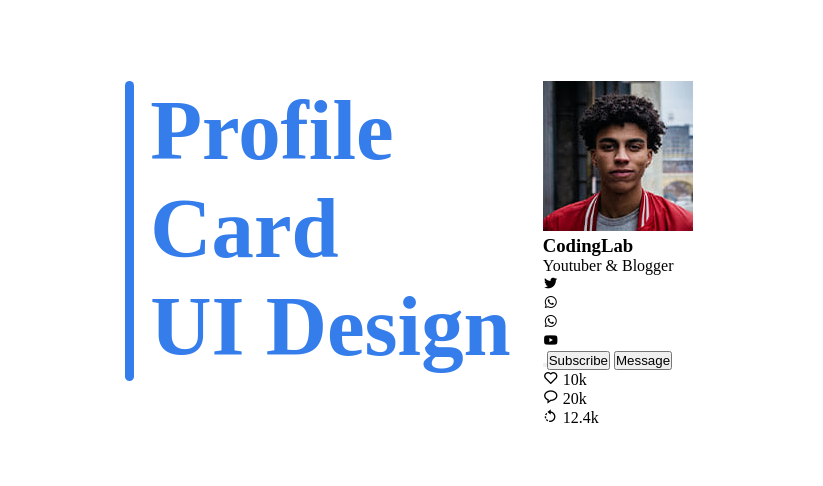
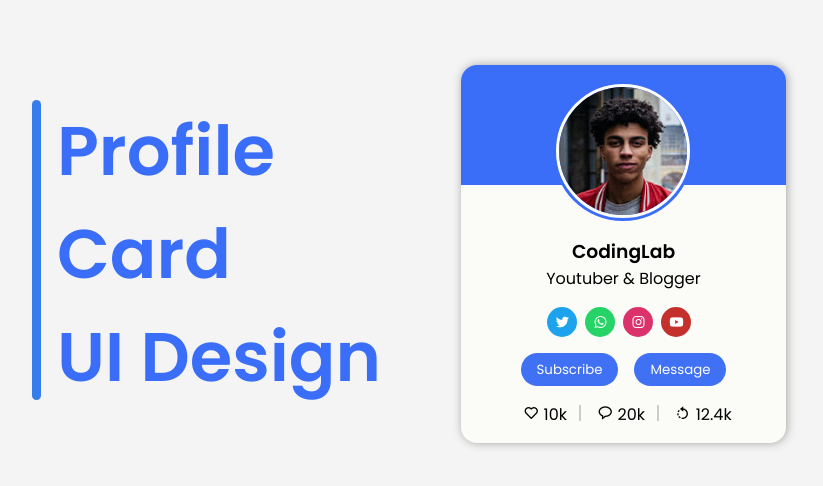
Before and after one commit to Patrick-Oteng/Profile-Card-Component, a plain HTML site: page index.html in a window 1280 px wide. Shown: the part 146-632 px from the top of the page, without its empty margins (231-1054 px from the left). Drawn offline with nearby package versions, Linux system fonts and the light colour scheme.

Commit message:
completed the css styling

```diff
--- a/index.html
+++ b/index.html
@@ -1,16 +1,15 @@
 <!DOCTYPE html>
 <html lang="en">
+
 <head>
  <meta charset="UTF-8" />
  <meta http-equiv="X-UA-Compatible" content="IE=edge" />
  <meta name="viewport" content="width=device-width, initial-scale=1.0" />
  <title>Profile Card Component</title>
-    <link
-      href="https://unpkg.com/boxicons@2.1.4/css/boxicons.min.css"
-      rel="stylesheet"
-    />
+ <link href="https://unpkg.com/boxicons@2.1.4/css/boxicons.min.css" rel="stylesheet" />
  <link rel="stylesheet" href="styles.css" />
 </head>
+
 <body>
  <section class="card">
   <div class="card_left">
@@ -23,21 +22,21 @@
   </div>
   <div class="card_right">
    <div class="profile_container">
-          <img src="avatar3.jpg" alt="profile_picture" />
+    <img src="avatar3.jpg" alt="profile_picture" class="profile-img" />
    </div>
-        <h3>CodingLab</h3>
-        <p>Youtuber &amp; Blogger</p>
-        <ul>
+   <h3 class="name-title">CodingLab</h3>
+   <p class="description">Youtuber &amp; Blogger</p>
+   <ul class="social-icon-group">
     <li><i class="bx bxl-twitter"></i></li>
     <li><i class="bx bxl-whatsapp"></i></li>
-          <li><i class="bx bxl-whatsapp"></i></li>
+    <li><i class="bx bxl-instagram"></i></li>
     <li><i class="bx bxl-youtube"></i></li>
    </ul>
-        <button class="btn">
-          <button>Subscribe</button>
-          <button>Message</button>
-        </button>
-        <ul>
+   <div class="btn-group">
+    <button class="btn subscribe" type="button">Subscribe</button>
+    <button class="btn message" type="button">Message</button>
+   </div>
+   <ul class="stats-icon">
     <li>
      <span><i class="bx bx-heart"></i> </span> 10k
     </li>
@@ -51,4 +50,5 @@
   </div>
  </section>
 </body>
+
 </html>
--- a/styles.css
+++ b/styles.css
@@ -1,22 +1,41 @@
+@import url("https://fonts.googleapis.com/css2?family=Poppins:wght@400;500;600&display=swap");
+
 * {
   margin: 0;
   padding: 0;
   box-sizing: border-box;
+  font-family: "Poppins", sans-serif;
 }
 
-body {
+:root {
+  --color1: #4071f4;
+  --color2: #f4f4f4;
+  --color3: #3a6ef8;
+  --facebookColor: #3b5998;
+  --instcolor: #db326b;
+  --tweetcolor: #1da3ed;
+  --whatsappcolor: #25d366;
+  --youtubecolor: #c4302b;
+}
+/* body {
   display: flex;
   flex-direction: column;
   align-items: center;
   justify-content: center;
   min-height: 100vh;
-}
+  background-color: var(--color2);
+} */
 ul {
   list-style: none;
 }
 .card {
   display: flex;
-  gap: 2rem;
+  align-items: center;
+  justify-content: center;
+  gap: 5rem;
+  min-height: 100vh;
+  background-color: var(--color2);
+  /* gap: 2rem; */
   /* box-shadow: 5px 10px inset; */
   /* width: 90%; */
 }
@@ -30,6 +49,136 @@ ul {
   border-radius: 5px;
 }
 h2 {
-  font-size: 5.3rem;
-  color: #347deb;
+  font-size: 4.3rem;
+  /* color: #347deb; */
+  color: var(--color3);
+  font-weight: 600;
 }
+.card_right .name-title {
+  font-weight: 600;
+  margin-top: 1rem;
+}
+
+.card_right .description {
+  font-weight: 400;
+}
+.profile_container {
+  width: 140px;
+  height: 140px;
+  border-radius: 100%;
+  background-color: var(--color3);
+  padding: 3px;
+  position: relative;
+}
+
+.profile-img {
+  width: 100%;
+  object-fit: cover;
+  border-radius: 100%;
+  border: 3px solid #fbfcf8;
+}
+
+.card .card_right {
+  background-color: #fbfcf8;
+  max-width: 330px;
+  width: 325px;
+  display: flex;
+  flex-direction: column;
+  align-items: center;
+  justify-content: center;
+  border-radius: 1rem;
+  padding: 1rem;
+  position: relative;
+  box-shadow: 1px 0px 10px 0px rgb(163, 164, 161);
+}
+
+.card_right::before {
+  content: "";
+  top: 0;
+  left: 0;
+  position: absolute;
+  background-color: var(--color3);
+  width: 100%;
+  height: 120px;
+  border-radius: 1rem 1rem 0 0;
+}
+
+.card_right ul li {
+  display: inline-block;
+  margin-right: 0.5rem;
+}
+.card_right .social-icon-group {
+  margin-top: 1rem;
+  margin-bottom: 1rem;
+  display: flex;
+  justify-content: center;
+}
+
+.card_right .social-icon-group li {
+  width: 30px;
+  height: 30px;
+  display: flex;
+  justify-content: center;
+  align-items: center;
+  border-radius: 50%;
+  text-align: center;
+  color: white;
+  transition: 0.4s;
+}
+
+.card_right .social-icon-group li:first-child {
+  background-color: var(--tweetcolor);
+}
+.card_right .social-icon-group li:nth-child(2) {
+  background-color: var(--whatsappcolor);
+}
+
+.card_right .social-icon-group li:nth-child(3) {
+  background-color: var(--instcolor);
+}
+.card_right .social-icon-group li:last-child {
+  background-color: var(--youtubecolor);
+}
+
+.btn-group {
+  margin-bottom: 1rem;
+  display: flex;
+  gap: 1rem;
+}
+.btn {
+  padding: 0.4rem 1rem;
+  border-radius: 1.6rem;
+  border: none;
+  background-color: var(--color1);
+  color: #fff;
+  transition: 0.4s;
+  cursor: pointer;
+}
+
+.btn:hover {
+  background-color: #0047ab;
+  transform: scale(1.2);
+}
+
+.card_right .stats-icon li i {
+  border-left: 2px solid #ccc;
+  padding-left: 1rem;
+  transition: 0.4s;
+  cursor: pointer;
+}
+
+.card_right .stats-icon li:first-child i {
+  border: none;
+}
+
+@media screen and (max-width: 768px) {
+  .card {
+    display: flex;
+    flex-direction: column;
+    align-items: center;
+    justify-content: center;
+    gap: 4rem;
+    padding: 2rem;
+    min-height: 100vh;
+  }
+}
```
Lines whose indentation alone changed are shown as unchanged.
